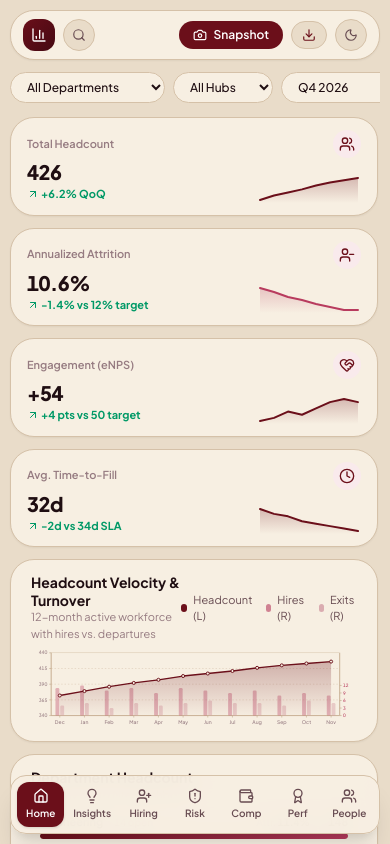
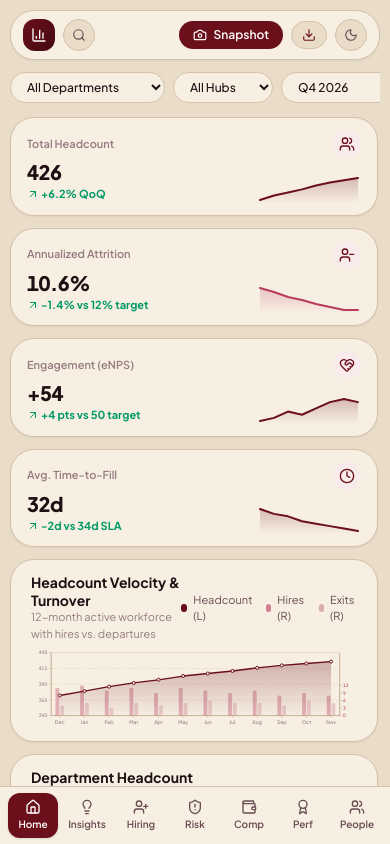
Before and after one commit to hermceeelabs/crimsonpulse-hr-dashboard, a React (Vite) app: page / in a window 390 px wide. Shown: the top 844 px of the page. Built offline with nearby package versions, Linux system fonts and the light colour scheme.

Commit message:
Dock mobile bottom navbar flush to bottom edge

```diff
--- a/src/App.tsx
+++ b/src/App.tsx
@@ -1591,11 +1591,11 @@ export function App() {
         </div>
       </div>
 
-      {/* Mobile Bottom Navigation Bar (< lg) */}
+      {/* Mobile Bottom Navigation Bar (< lg, docked flush to bottom) */}
       <nav
         data-snapshot-ignore="true"
         aria-label="Mobile navigation"
-        className="fixed bottom-2.5 inset-x-2.5 z-40 lg:hidden rounded-2xl border border-[var(--border-subtle)] bg-[var(--bg-surface)]/95 backdrop-blur-md shadow-xl px-1.5 py-1.5 flex items-center justify-between gap-1 overflow-x-auto"
+        className="fixed bottom-0 inset-x-0 z-40 lg:hidden border-t border-[var(--border-subtle)] bg-[var(--bg-surface)] px-2 py-1.5 flex items-center justify-between gap-1 overflow-x-auto"
       >
         {RAIL_ITEMS.map((item) => {
           const Icon = item.icon;
```
